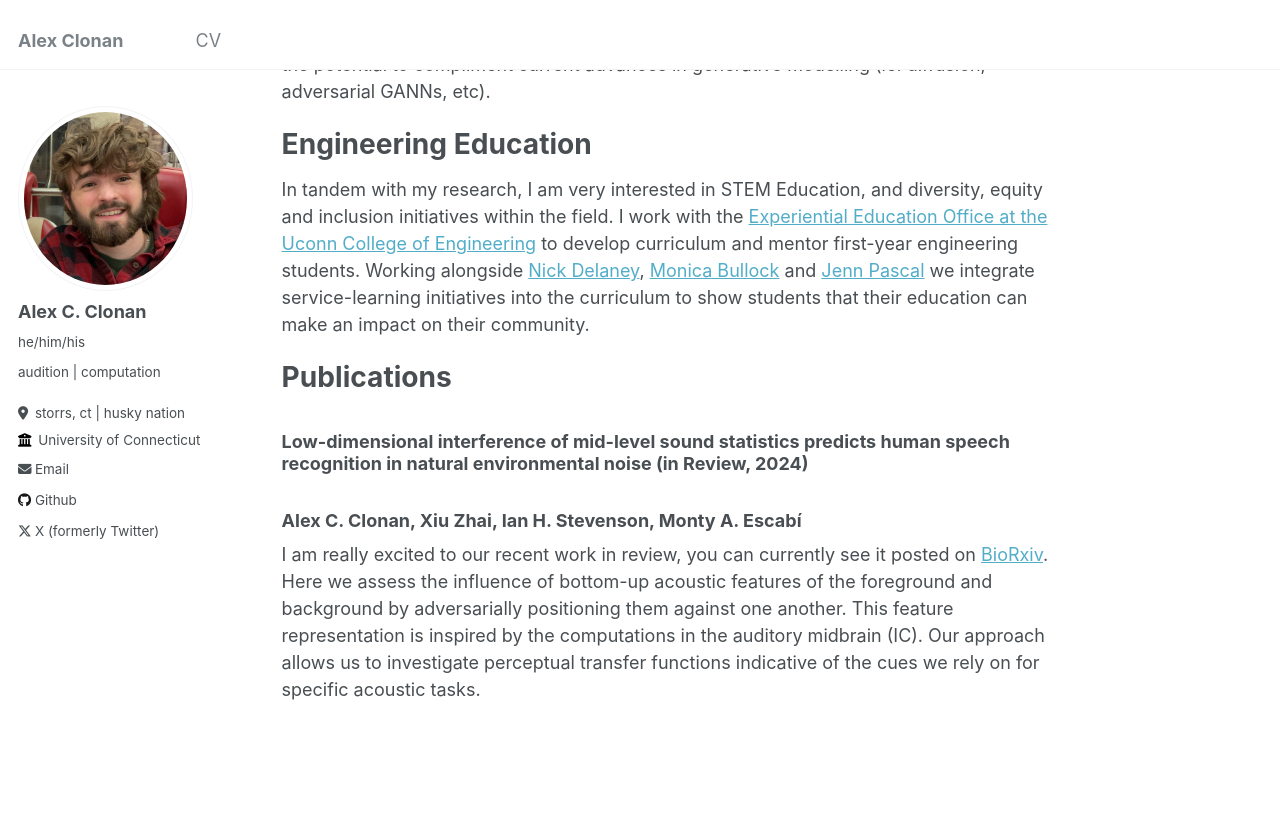
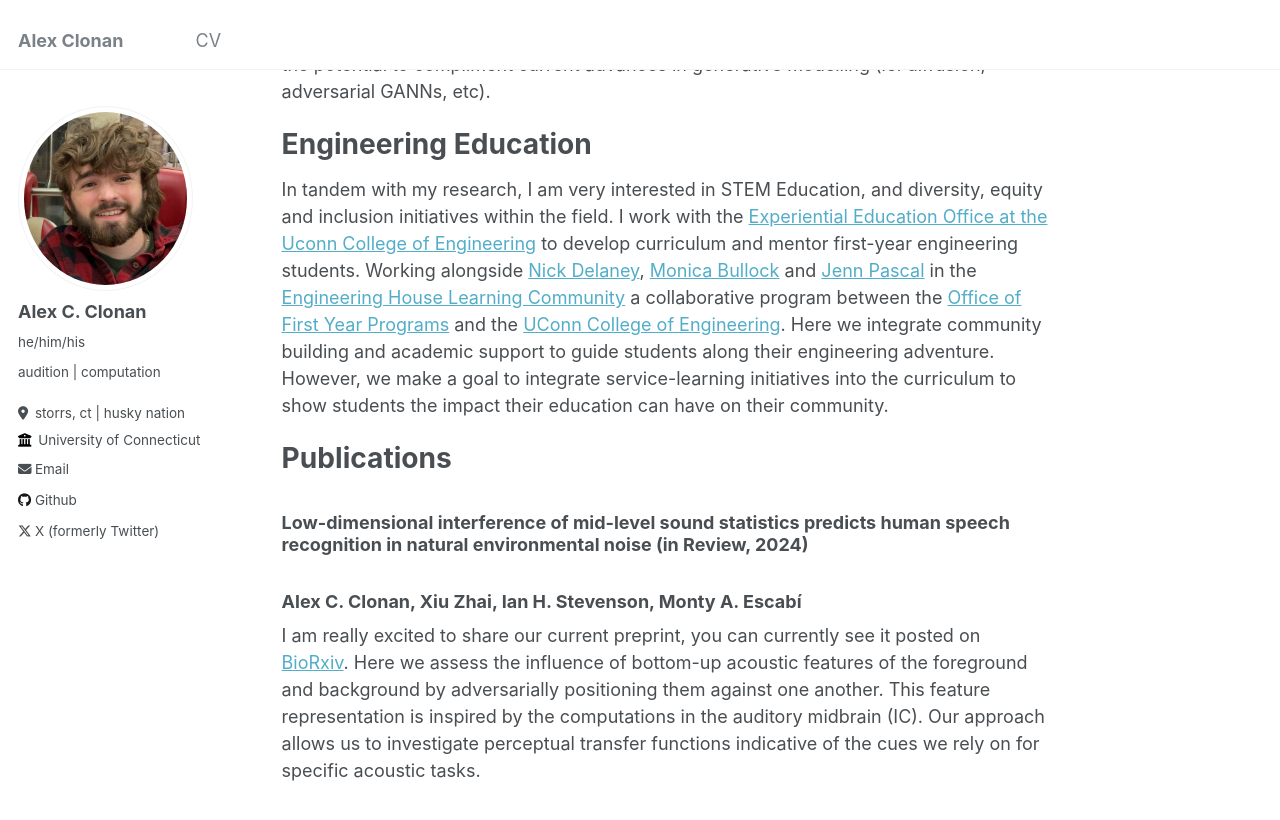
Before and after one commit to aclonan/aclonan.github.io, a Jekyll site: the page built from _pages/about.md, in a window 1280 px wide and 900 px high, scrolled down 1175 px. Shown: the top 820 px of the window. Built offline with Jekyll 4.4.1, drawn with Linux system fonts in a browser that asks for light colours.

Commit message:
Update about.md

```diff
--- a/_pages/about.md
+++ b/_pages/about.md
@@ -23,10 +23,10 @@ I am also interested in applying machine learning methods, and optimization tool
 
 Engineering Education
 ======
-In tandem with my research, I am very interested in STEM Education, and diversity, equity and inclusion initiatives within the field. I work with the [Experiential Education Office at the Uconn College of Engineering](https://undergrad.engr.uconn.edu/experiential-education-staff/) to develop curriculum and mentor first-year engineering students. Working alongside [Nick Delaney](https://undergrad.engr.uconn.edu/advising-staff/nick-delaney-ece-advisor/), [Monica Bullock](https://undergrad.engr.uconn.edu/monica-bullock-program-administrator/) and [Jenn Pascal](https://chemical-biomolecular.engr.uconn.edu/people/faculty/pascal-jennifer/) we integrate service-learning initiatives into the curriculum to show students that their education can make an impact on their community.
+In tandem with my research, I am very interested in STEM Education, and diversity, equity and inclusion initiatives within the field. I work with the [Experiential Education Office at the Uconn College of Engineering](https://undergrad.engr.uconn.edu/experiential-education-staff/) to develop curriculum and mentor first-year engineering students. Working alongside [Nick Delaney](https://undergrad.engr.uconn.edu/advising-staff/nick-delaney-ece-advisor/), [Monica Bullock](https://undergrad.engr.uconn.edu/monica-bullock-program-administrator/) and [Jenn Pascal](https://chemical-biomolecular.engr.uconn.edu/people/faculty/pascal-jennifer/) in the [Engineering House Learning Community](https://undergrad.engr.uconn.edu/current-students-activities-organizations/engineering-living-learning-communities/engineering-house-learning-community/) a collaborative program between the [Office of First Year Programs](https://fyp.uconn.edu/) and the [UConn College of Engineering](https://engineering.uconn.edu/). Here we integrate community building and academic support to guide students along their engineering adventure. However, we make a goal to integrate service-learning initiatives into the curriculum to show students the impact their education can have on their community.
 
 Publications
 ======
 ### **Low-dimensional interference of mid-level sound statistics predicts human speech recognition in natural environmental noise (in Review, 2024)**
 ### Alex C. Clonan, Xiu Zhai, Ian H. Stevenson, Monty A. Escabí
-I am really excited to our recent work in review, you can currently see it posted on [BioRxiv](https://www.biorxiv.org/content/10.1101/2024.02.13.579526v1). Here we assess the influence of bottom-up acoustic features of the foreground and background by adversarially positioning them against one another. This feature representation is inspired by the computations in the auditory midbrain (IC). Our approach allows us to investigate perceptual transfer functions indicative of the cues we rely on for specific acoustic tasks.
+I am really excited to share our current preprint, you can currently see it posted on [BioRxiv](https://www.biorxiv.org/content/10.1101/2024.02.13.579526v1). Here we assess the influence of bottom-up acoustic features of the foreground and background by adversarially positioning them against one another. This feature representation is inspired by the computations in the auditory midbrain (IC). Our approach allows us to investigate perceptual transfer functions indicative of the cues we rely on for specific acoustic tasks.
```
